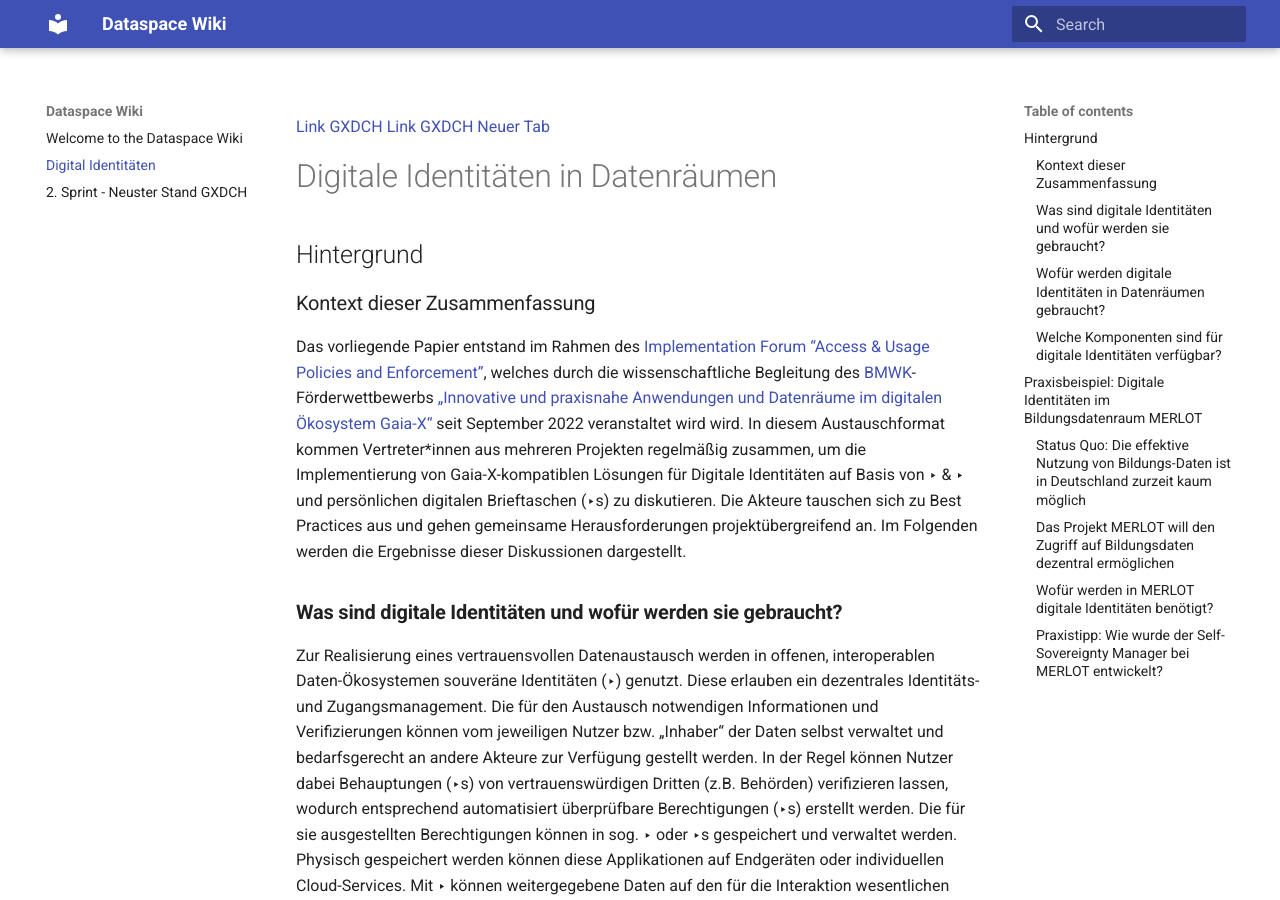
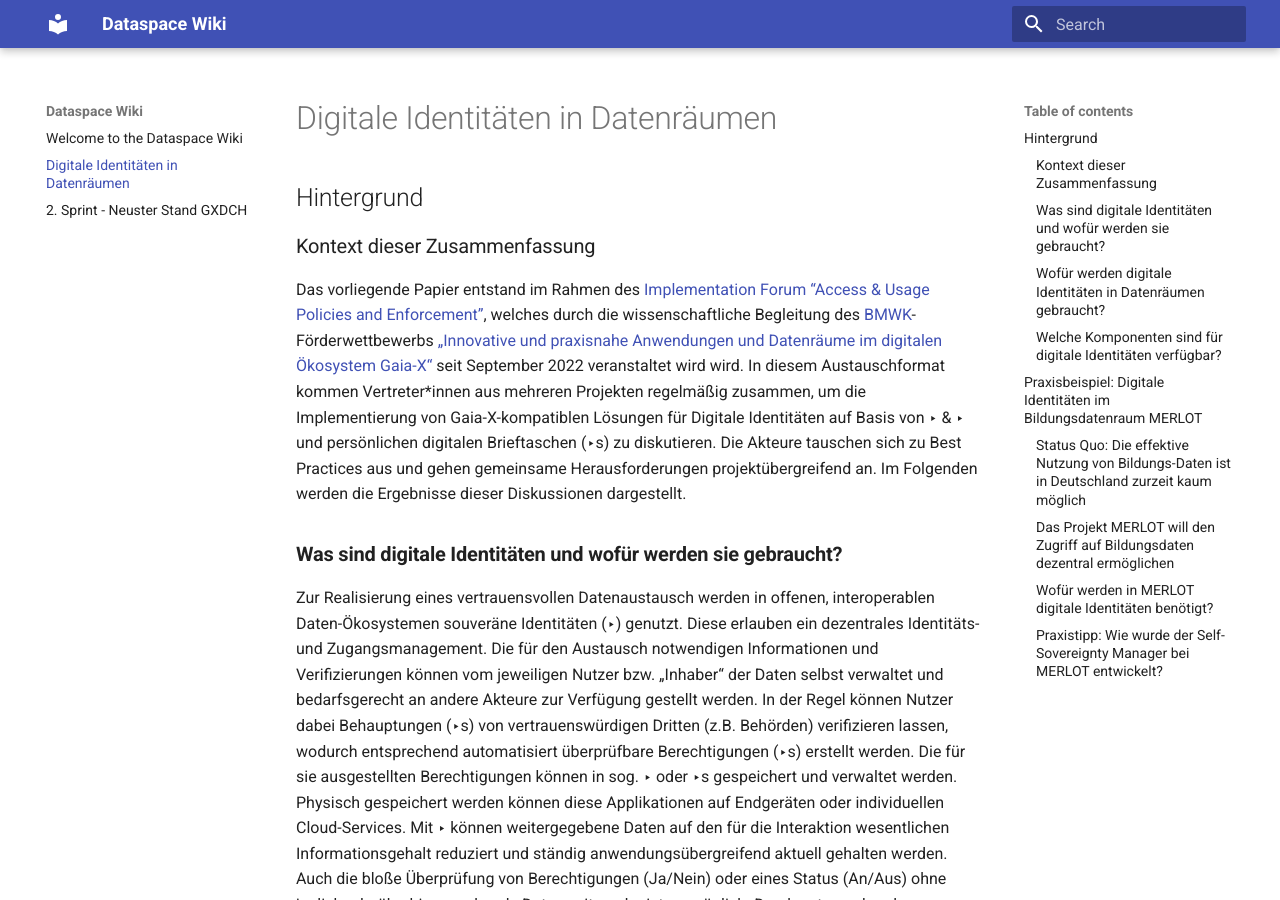
Before and after one commit to Gaia-X-Hub-Germany/Data-Space-Wiki, an MkDocs documentation site: the page built from docs/Digital Identitäten.md, in a window 1280 px wide and 900 px high. Built offline with MkDocs 1.6.1 and Material for MkDocs 9.7.7, drawn with Linux system fonts in a browser that asks for light colours.

Commit message:
Update Digital Identitäten.md

```diff
--- a/docs/Digital Identitäten.md
+++ b/docs/Digital Identitäten.md
@@ -1,9 +1,3 @@
-[Link GXDCH](./GXDCH)
-<a href="./GXDCH" target="_blank">Link GXDCH Neuer Tab</a>
-
-
-
-
 # Digitale Identitäten in Datenräumen
 
 ## Hintergrund
```
